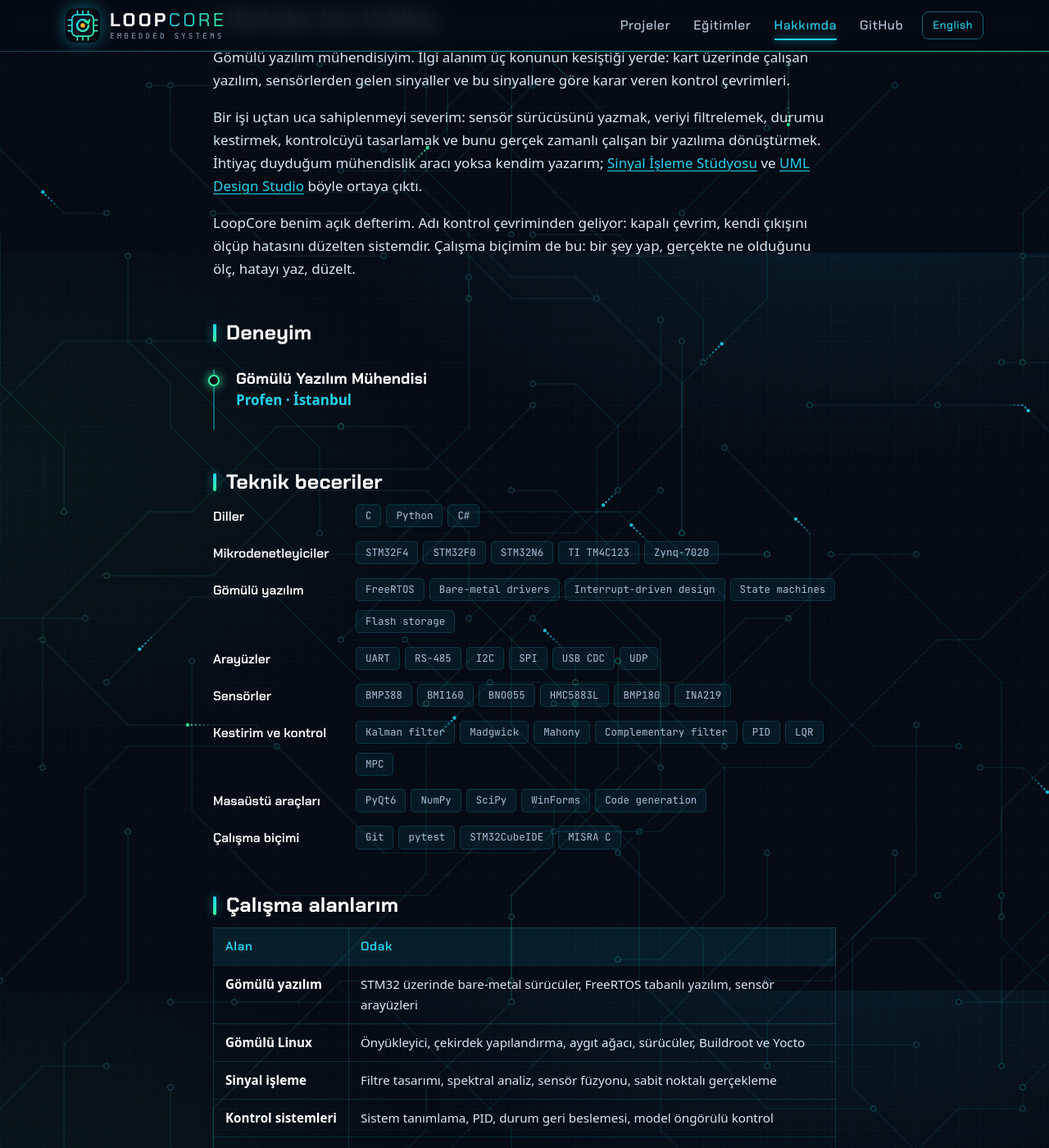
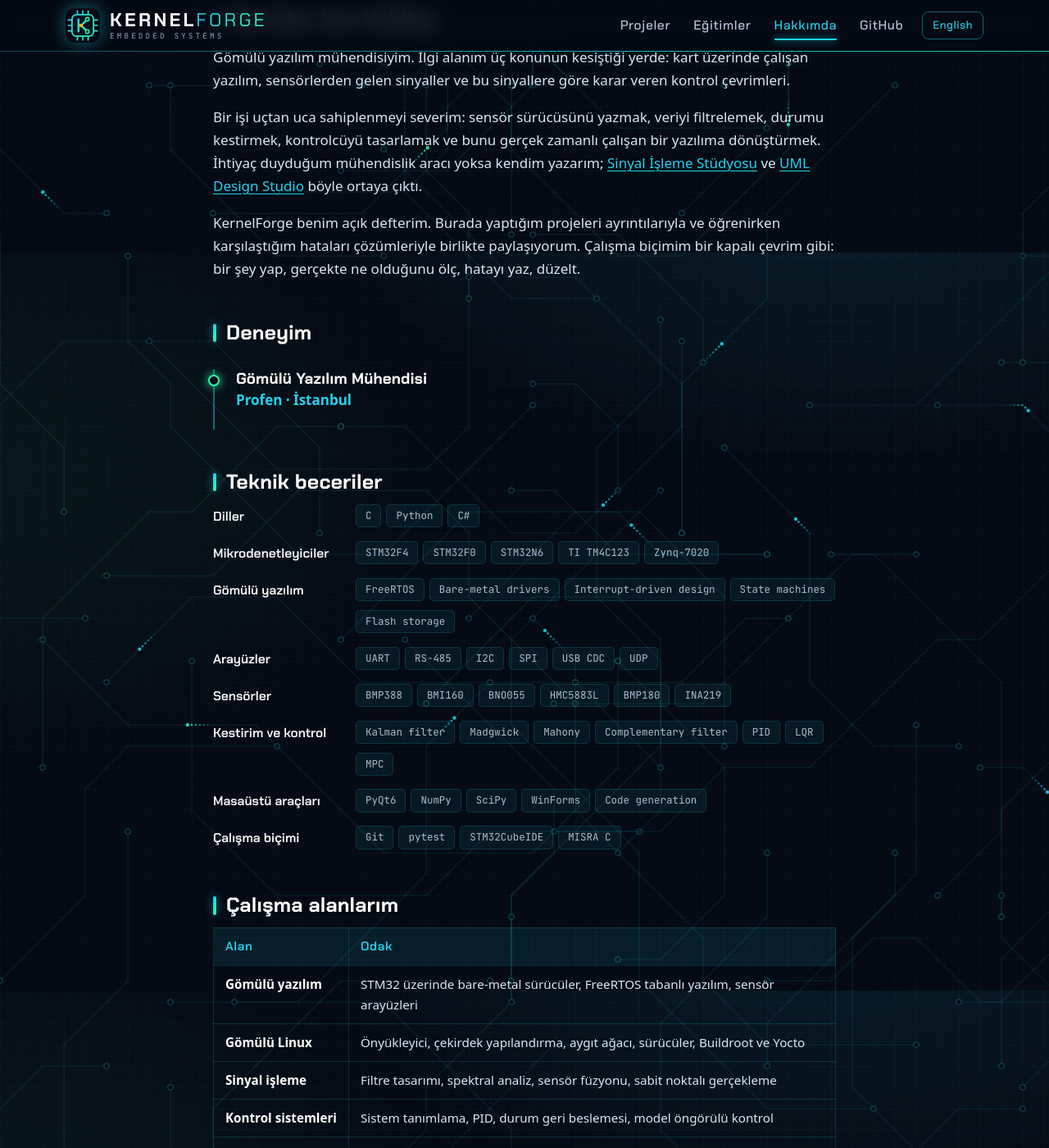
Before and after one commit to LoopOverlord1453/LoopOverlord1453.github.io, a Jekyll site: the page built from tr/about.html, in a window 1280 px wide and 1400 px high, scrolled down 592 px. Shown: the whole window at 82% size. Built offline with Jekyll 4.4.1, drawn with Linux system fonts in a browser that asks for light colours; some of the changed text lies outside the part shown.

Commit message:
Rename to KernelForge, unify project covers, remove goals section

```diff
--- a/_config.yml
+++ b/_config.yml
@@ -1,4 +1,4 @@
-title: LoopCore
+title: KernelForge
 tagline: Embedded systems, from the signal to the control loop
 description: >-
   Tutorials and projects on embedded software, embedded Linux, signal processing,
--- a/_includes/header.html
+++ b/_includes/header.html
@@ -12,7 +12,7 @@
     <a class="brand" href="{{ base | append: '/' | relative_url }}" aria-label="{{ site.title }}">
       <img src="{{ '/assets/img/logo.svg' | relative_url }}" alt="" width="42" height="42">
       <span class="brand-text">
-        <span class="brand-name">LOOP<b>CORE</b></span>
+        <span class="brand-name">KERNEL<b>FORGE</b></span>
         <span class="brand-sub">embedded systems</span>
       </span>
     </a>
--- a/_includes/pages/about.html
+++ b/_includes/pages/about.html
@@ -32,9 +32,9 @@
   <a href="{{ base | append: '/projects/uml-design-studio/' | relative_url }}">UML Design Studio</a> böyle ortaya çıktı.
 </p>
 <p>
-  LoopCore benim açık defterim. Adı kontrol çevriminden geliyor: kapalı çevrim, kendi çıkışını ölçüp
-  hatasını düzelten sistemdir. Çalışma biçimim de bu: bir şey yap, gerçekte ne olduğunu ölç, hatayı
-  yaz, düzelt.
+  KernelForge benim açık defterim. Burada yaptığım projeleri ayrıntılarıyla ve öğrenirken
+  karşılaştığım hataları çözümleriyle birlikte paylaşıyorum. Çalışma biçimim bir kapalı çevrim gibi:
+  bir şey yap, gerçekte ne olduğunu ölç, hatayı yaz, düzelt.
 </p>
 {% else %}
 <h2>Hi, I'm {{ me.name }}</h2>
@@ -50,9 +50,9 @@
   <a href="{{ base | append: '/projects/uml-design-studio/' | relative_url }}">UML Design Studio</a> came about.
 </p>
 <p>
-  LoopCore is my public notebook. The name comes from the control loop: a closed loop measures its
-  own output and corrects itself. That is also how I work: build something, measure what actually
-  happened, write down the error, fix it.
+  KernelForge is my public notebook. It documents my projects in detail, along with the errors I
+  hit while learning and how I fixed them. I work the way a closed loop does: build something,
+  measure what actually happened, write down the error, fix it.
 </p>
 {% endif %}
 
@@ -108,14 +108,6 @@
   </tbody>
 </table>
 
-<h2>Hedefim</h2>
-<p>
-  Hedefim, gömülü Linux'u platform olarak kullanan bir güdüm, navigasyon ve kontrol mühendisi olarak
-  çalışmak. Bu sitedeki projeler o yöndeki adımlar: kestirici ve kontrolcü tasarlamak için bir araç,
-  quadcopter uçuş yazılımı, uydusuz çalışan bir navigasyon sistemi ve bunları gerçek donanıma
-  taşımak için gereken alt düzey Linux becerileri.
-</p>
-
 <h2>Masamdaki kartlar</h2>
 <ul>
   <li><strong>BeagleBone Green</strong> (TI AM335x): gömülü Linux</li>
@@ -143,14 +135,6 @@
   </tbody>
 </table>
 
-<h2>Where I am heading</h2>
-<p>
-  My goal is to work as a guidance, navigation, and control engineer, with embedded Linux as the
-  platform underneath. The projects on this site are steps in that direction: a tool for designing
-  estimators and controllers, flight software for a quadcopter, a navigation system that works
-  without satellites, and the low-level Linux skills to put them on real hardware.
-</p>
-
 <h2>On the bench</h2>
 <ul>
   <li><strong>BeagleBone Green</strong> (TI AM335x) for embedded Linux</li>
--- a/_includes/pages/home.html
+++ b/_includes/pages/home.html
@@ -15,8 +15,8 @@
       </p>
     </div>
     <div class="hero-terminal" aria-hidden="true">
-      <div class="terminal-bar"><i></i><i></i><i></i><span>loopcore — boot</span></div>
-      <pre data-type><span class="tl" data-s="">[ 0.000] loopcore: power-on reset</span>
+      <div class="terminal-bar"><i></i><i></i><i></i><span>kernelforge — boot</span></div>
+      <pre data-type><span class="tl" data-s="">[ 0.000] kernelforge: power-on reset</span>
 <span class="tl" data-s="OK">[ 0.012] clock: pll locked</span>
 <span class="tl" data-s="OK">[ 0.031] sensors: imu baro mag</span>
 <span class="tl" data-s="RUN">[ 0.044] estimator: attitude filter</span>
--- a/_includes/project-cards.html
+++ b/_includes/project-cards.html
@@ -8,11 +8,7 @@
   {% assign detail_url = base | append: '/projects/' | append: project.ref | append: '/' %}
   <article class="project-card">
     {% if project.detail %}<a class="project-shot-link" href="{{ detail_url | relative_url }}" tabindex="-1" aria-hidden="true">{% endif %}
-    {% if project.image %}
-    <img class="project-shot" src="{{ project.image | relative_url }}" alt="" loading="lazy">
-    {% else %}
     <div class="project-shot project-shot-empty">{% include project-icon.html %}<span>{{ project.code }}</span></div>
-    {% endif %}
     {% if project.detail %}</a>{% endif %}
     <div class="project-body">
       <span class="status status-{{ project.kind }}">{{ text.status }}</span>
--- a/assets/css/style.css
+++ b/assets/css/style.css
@@ -1,4 +1,4 @@
-/* LoopCore — site styles. Dark, circuit-board themed. */
+/* KernelForge — site styles. Dark, circuit-board themed. */
 
 :root {
   color-scheme: dark;
--- a/assets/js/site.js
+++ b/assets/js/site.js
@@ -1,4 +1,4 @@
-/* LoopCore — site animations. Everything here is decoration: the site works without it. */
+/* KernelForge — site animations. Everything here is decoration: the site works without it. */
 (function () {
   'use strict';
 
```
Also changed, not shown: README.md, assets/img/logo.svg.
